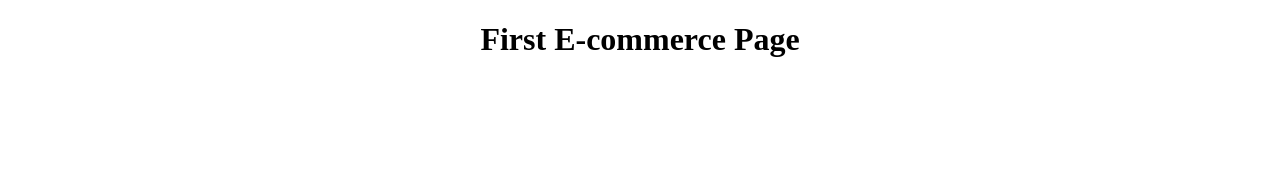
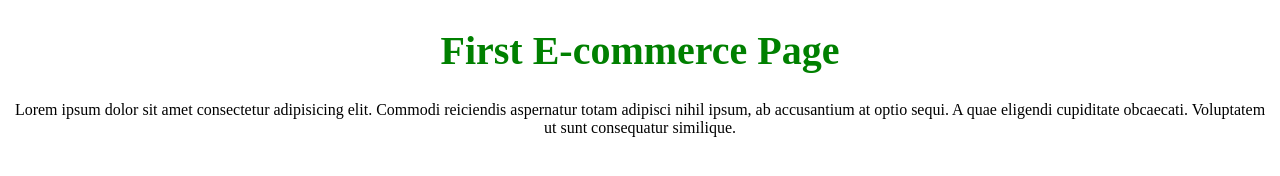
Before and after one commit to petertechy/E-commerce-git-class, a plain HTML site: page index.html in a window 1280 px wide. Drawn offline with Linux system fonts and the light colour scheme.

Commit message:
second upgrade

```diff
--- a/index.html
+++ b/index.html
@@ -8,7 +8,8 @@
 </head>
 <body>
     <center>
-        <h1>First E-commerce Page</h1>
+        <h1 class="heading">First E-commerce Page</h1>
+        <p>Lorem ipsum dolor sit amet consectetur adipisicing elit. Commodi reiciendis aspernatur totam adipisci nihil ipsum, ab accusantium at optio sequi. A quae eligendi cupiditate obcaecati. Voluptatem ut sunt consequatur similique.</p>
     </center>
 </body>
 </html>
--- a/style.css
+++ b/style.css
@@ -0,0 +1,11 @@
+.heading{
+    color: green;
+    font-size: 40px;
+}
+@media screen and (width < 480px) {
+    .heading{
+        font-size: 25px;
+        color: red;
+    }
+
+}
```
Also changed, not shown: 1 other file.
